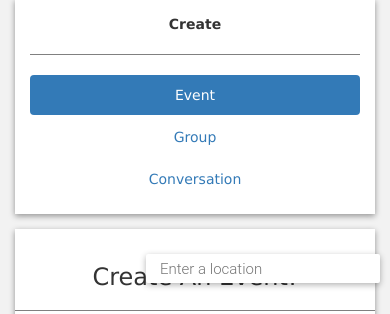
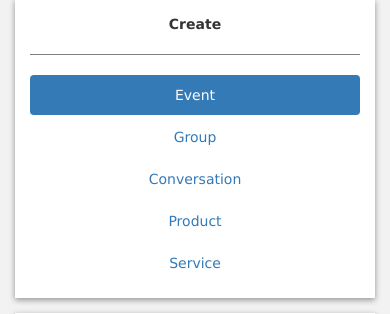
Before and after one commit to ryanwaite28/epsity, a Django app: template webapp/templates/create-1.html in a window 390 px wide. Shown: the part 196-510 px from the top of the page. Run offline with Django 3.2, Linux system fonts and the light colour scheme; the template is opened without the code that fills it, so the values that code supplies are empty; some libraries are stand-ins or nearby versions.

Commit message:
Updated 12/19/2016 v2

```diff
--- a/webapp/static/js/controllers/create-ctrl.js
+++ b/webapp/static/js/controllers/create-ctrl.js
@@ -210,7 +210,6 @@
 	}
 
 	$scope.selectedConvoMembers = [];
-
 	$scope.addToSelected = function(user) {
 		if ($scope.selectedConvoMembers.indexOf(user) != -1) {
 			// alert('That user is already selected.');
@@ -218,12 +217,10 @@
 		}
 		$scope.selectedConvoMembers.push(user);
 	}
-
 	$scope.removeSelected = function(user) {
 		var index = $scope.selectedConvoMembers.indexOf(user);
 		$scope.selectedConvoMembers.splice(index, 1);
 	}
-
 	$scope.checkConvoName = function() {
 		if ($scope.newConvoName == undefined) {
 			alert('Conversation Name Is Needed.');
@@ -266,7 +263,6 @@
 				console.log(resp);
 		});
 	}
-
 	$scope.createGroupConvo = function() {
 
 		if ($scope.selectedConvoMembers.length <= 0) {
@@ -301,4 +297,22 @@
 
 	}
 
+	$scope.productCategories = [];
+	$scope.addProductCategory = function() {
+
+	}
+	$scope.deleteProductCategory = function() {
+
+	}
+
+	//
+
+	$scope.serviceCategories = [];
+	$scope.addServiceCategory = function() {
+
+	}
+	$scope.deleteServiceCategory = function() {
+
+	}
+
 }])
--- a/webapp/templates/create-1.html
+++ b/webapp/templates/create-1.html
@@ -47,6 +47,8 @@
                 <li role="presentation" class="active"><a data-toggle="tab" href="#new-event-pane">Event</a></li>
                 <li role="presentation"><a data-toggle="tab" href="#new-group-pane">Group</a></li>
                 <li role="presentation"><a data-toggle="tab" href="#new-convo-pane">Conversation</a></li>
+                <li role="presentation"><a data-toggle="tab" href="#new-product-pane">Product</a></li>
+                <li role="presentation"><a data-toggle="tab" href="#new-service-pane">Service</a></li>
               </ul>
             </div>
           </div>
@@ -189,6 +191,72 @@
                   </div>
                 </div>
               </div>
+
+              <div id="new-product-pane" class="tab-pane fade">
+                <div class="row">
+                  <h3 class="text-center">Create A Product!</h3>
+                  <hr class="hr-grey">
+                  <form class="middlr" id="create-product-form" enctype="multipart/form-data" action="/action/form/" method="POST">
+                    {% csrf_token %}
+                    <input type="hidden" name="action" value="createProduct" />
+
+                    <input class="input-t-s1 middlr" type="text" name="productname" placeholder="Product Name..." ng-model="newProductName" required/><br>
+                    <textarea style="min-height: 150px;" class="input-t-s1 middlr" name="desc" type="text" placeholder="Product Description..." ng-model="newProductDesc" required></textarea><br>
+                    <p class="text-center">Product Icon</p>
+                    <input type="file" name="media" class="middlr transition btn btn-default" accept="image/*" /><br><br>
+                    <div class="row padd-1">
+                      <div class="col-sm-4">
+                        <p class="text-center"><strong>Add Product Category</strong></p>
+                        <input class="middlr input-t-s1" type="text" placeholder="Product Category" ng-model="productCategoryName"/><br>
+                        <p class="text-center"><a class="btn btn-sm btn-info transition">Add</a></p>
+                      </div>
+                      <div class="col-sm-8">
+                        <ul class="transition ul-raw user-s-list" id="">
+                          <li class="transition " ng-repeat="c in productCategories">
+                            <p>{[ c ]}</p>
+                            <span class="transition btn btn-sm btn-danger " ng-click="deleteProductCategory(this.c)">Delete</span>
+                          </li>
+                        </ul>
+                      </div>
+                    </div>
+                    <input type="hidden" name="categories" value="" />
+                    <input type="hidden" name="origin" value="" />
+                    <input class="middlr btn btn-info transition" type="button" value="Create" ng-click="createProduct()" />
+                </div>
+              </div>
+
+              <div id="new-service-pane" class="tab-pane fade">
+                <div class="row">
+                  <h3 class="text-center">Create A Service!</h3>
+                  <hr class="hr-grey">
+                  <form class="middlr" id="create-service-form" enctype="multipart/form-data" action="/action/form/" method="POST">
+                    {% csrf_token %}
+                    <input type="hidden" name="action" value="createService" />
+
+                    <input class="input-t-s1 middlr" type="text" name="servicename" placeholder="Service Name..." ng-model="newServiceName" required/><br>
+                    <textarea style="min-height: 150px;" class="input-t-s1 middlr" name="desc" type="text" placeholder="Service Description..." ng-model="newServiceDesc" required></textarea><br>
+                    <p class="text-center">Service Icon</p>
+                    <input type="file" name="media" class="middlr transition btn btn-default" accept="image/*" /><br><br>
+                    <div class="row padd-1">
+                      <div class="col-sm-4">
+                        <p class="text-center"><strong>Add Service Category</strong></p>
+                        <input class="middlr input-t-s1" type="text" placeholder="Service Category" ng-model="serviceCategoryName"/><br>
+                        <p class="text-center"><a class="btn btn-sm btn-info transition">Add</a></p>
+                      </div>
+                      <div class="col-sm-8">
+                        <ul class="transition ul-raw user-s-list" id="">
+                          <li class="transition " ng-repeat="c in serviceCategories">
+                            <p>{[ c ]}</p>
+                            <span class="transition btn btn-sm btn-danger " ng-click="deleteServiceCategory(this.c)">Delete</span>
+                          </li>
+                        </ul>
+                      </div>
+                    </div>
+                    <input type="hidden" name="categories" value="" />
+                    <input type="hidden" name="origin" value="" />
+                    <input class="middlr btn btn-info transition" type="button" value="Create" ng-click="createService()" />
+                </div>
+              </div>
             </div>
           </div>
 
```
Also changed, not shown: db.sqlite3.
